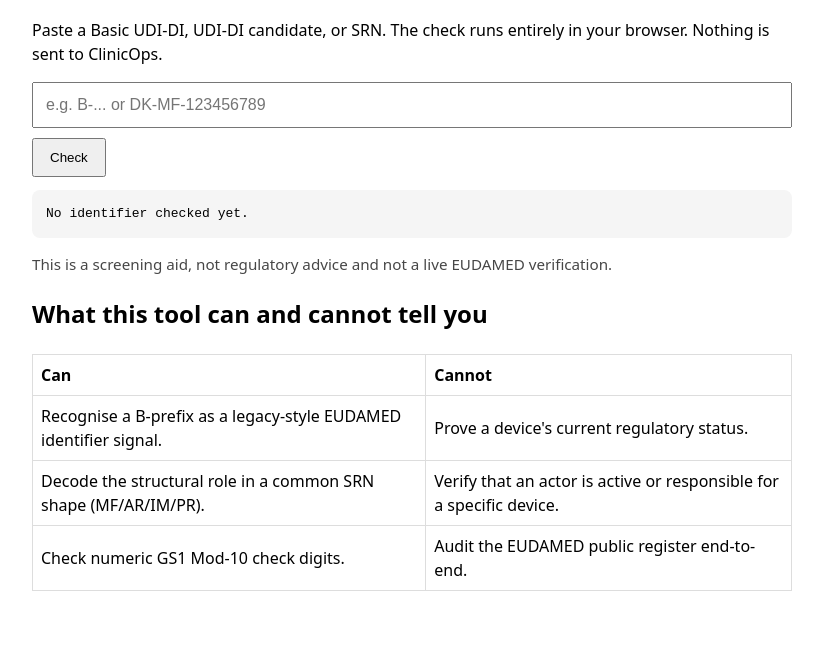
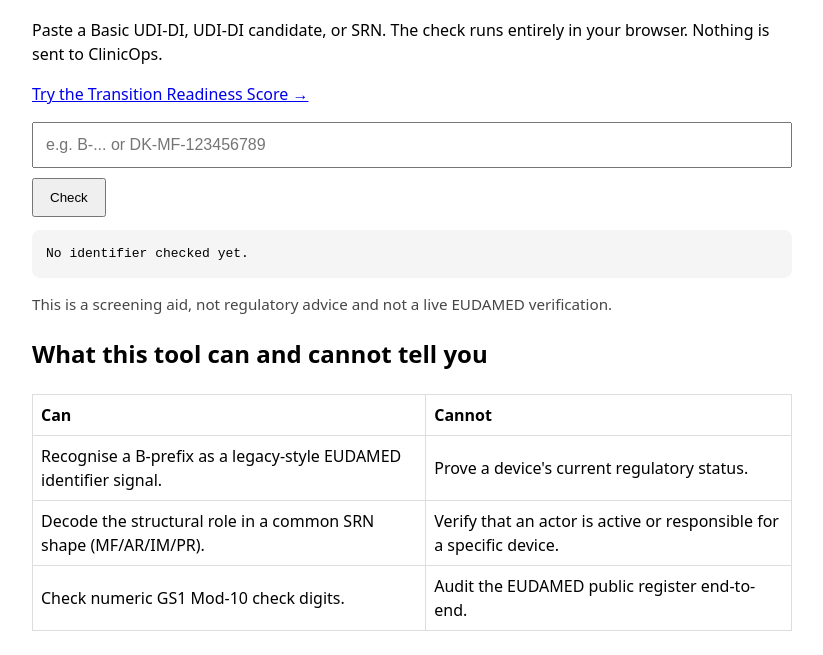
Before and after one commit to aliiskandar310796-beep/ClinicOps, a plain HTML site: page docs/index.html in a window 1280 px wide. Shown: the part 91-746 px from the top of the page, without its empty margins (228-1051 px from the left). Drawn offline with Linux system fonts and the light colour scheme.

Commit message:
Link Identifier Check to readiness tool

```diff
--- a/docs/index.html
+++ b/docs/index.html
@@ -10,6 +10,7 @@
 <body>
 <h1>EUDAMED Identifier Check</h1>
 <p>Paste a Basic UDI-DI, UDI-DI candidate, or SRN. The check runs entirely in your browser. Nothing is sent to ClinicOps.</p>
+<p><a href="readiness-score.html">Try the Transition Readiness Score →</a></p>
 <input id="value" autocomplete="off" placeholder="e.g. B-... or DK-MF-123456789">
 <button id="check">Check</button>
 <pre id="result">No identifier checked yet.</pre>
```
